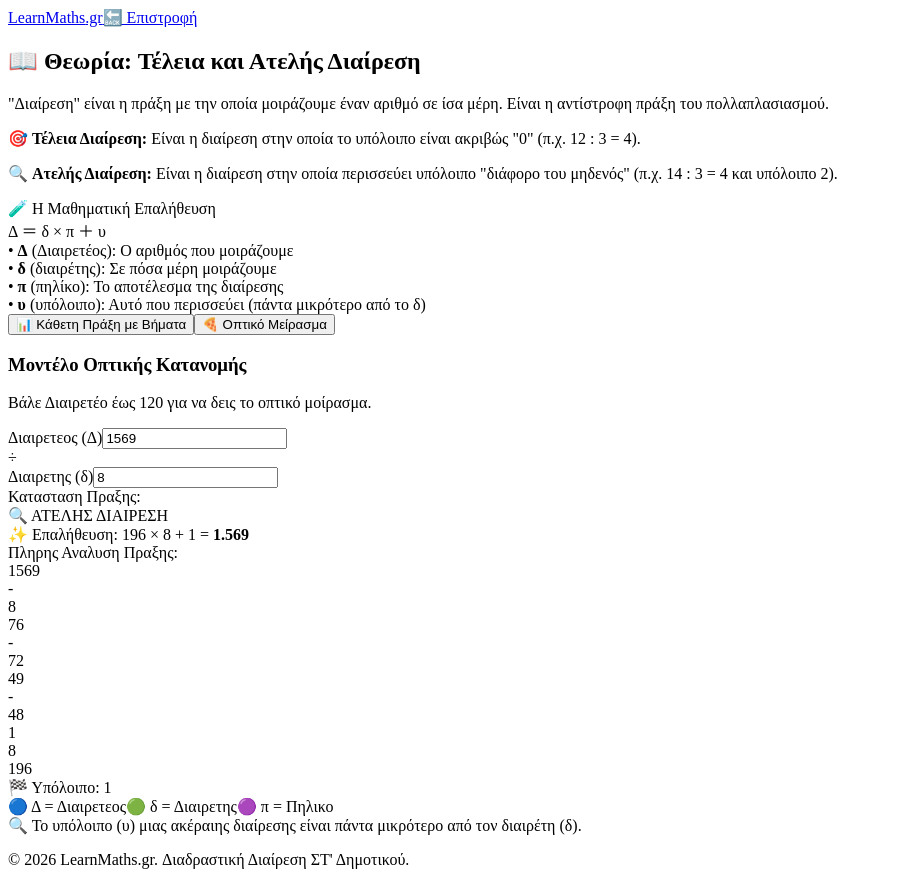
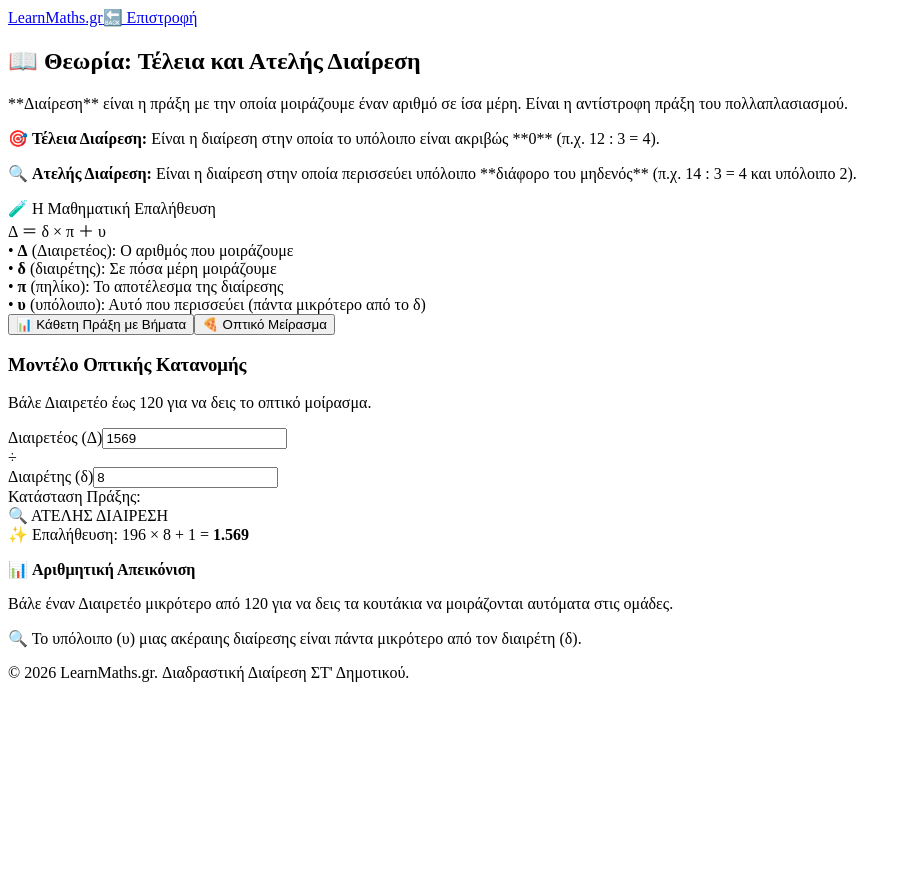
Before and after one commit to gkrimpas-lab/learn-maths-2026, a Next.js app: page /st-dimotikou/8-diairesi in a window 1280 px wide. Both pictures are taken after a click on the button "🍕 Οπτικό Μείρασμα". Shown: the whole page, without its empty margins (0-911 px from the left). After the commit the page ends 800 px from the top, so only its background shows below. Built offline with nearby package versions, Linux system fonts and the light colour scheme.

Commit message:
Update 8-diairesi.js

```diff
--- a/pages/st-dimotikou/8-diairesi.js
+++ b/pages/st-dimotikou/8-diairesi.js
@@ -115,11 +115,11 @@ export default function DiairesiPage() {
                   <span>📖</span> Θεωρία: Τέλεια και Ατελής Διαίρεση
                 </h2>
                 <p className="text-gray-500 text-sm md:text-base leading-relaxed">
-                  "Διαίρεση" είναι η πράξη με την οποία μοιράζουμε έναν αριθμό σε ίσα μέρη. Είναι η αντίστροφη πράξη του πολλαπλασιασμού.
+                  **Διαίρεση** είναι η πράξη με την οποία μοιράζουμε έναν αριθμό σε ίσα μέρη. Είναι η αντίστροφη πράξη του πολλαπλασιασμού.
                 </p>
                 <div className="bg-emerald-50 text-slate-900 p-5 rounded-2xl border border-emerald-100 space-y-2 text-sm md:text-base font-medium">
-                  <p>🎯 <strong>Τέλεια Διαίρεση:</strong> Είναι η διαίρεση στην οποία το υπόλοιπο είναι ακριβώς "0" (π.χ. 12 : 3 = 4).</p>
-                  <p>🔍 <strong>Ατελής Διαίρεση:</strong> Είναι η διαίρεση στην οποία περισσεύει υπόλοιπο "διάφορο του μηδενός" (π.χ. 14 : 3 = 4 και υπόλοιπο 2).</p>
+                  <p>🎯 <strong>Τέλεια Διαίρεση:</strong> Είναι η διαίρεση στην οποία το υπόλοιπο είναι ακριβώς **0** (π.χ. 12 : 3 = 4).</p>
+                  <p>🔍 <strong>Ατελής Διαίρεση:</strong> Είναι η διαίρεση στην οποία περισσεύει υπόλοιπο **διάφορο του μηδενός** (π.χ. 14 : 3 = 4 και υπόλοιπο 2).</p>
                 </div>
               </div>
 
@@ -174,7 +174,7 @@ export default function DiairesiPage() {
 
                   {/* Input Διαιρετέος */}
                   <div className="flex flex-col items-center gap-1 w-full sm:max-w-[160px]">
-                    <span className="text-[10px] font-bold text-slate-400 uppercase">Διαιρετεος (Δ)</span>
+                    <span className="text-[10px] font-bold text-slate-400 uppercase">Διαιρετέος (Δ)</span>
                     <input
                       type="text"
                       value={dividendInput}
@@ -188,7 +188,7 @@ export default function DiairesiPage() {
 
                   {/* Input Διαιρέτης */}
                   <div className="flex flex-col items-center gap-1 w-full sm:max-w-[140px]">
-                    <span className="text-[10px] font-bold text-slate-400 uppercase">Διαιρετης (δ)</span>
+                    <span className="text-[10px] font-bold text-slate-400 uppercase">Διαιρέτης (δ)</span>
                     <input
                       type="text"
                       value={divisorInput}
@@ -200,9 +200,9 @@ export default function DiairesiPage() {
                 </div>
 
                 <div className="bg-white p-3 rounded-xl border shadow-sm text-center flex flex-col gap-1.5 font-sans">
-                  <div className="text-xs font-bold uppercase tracking-wider text-slate-400">Κατασταση Πραξης:</div>
+                  <div className="text-xs font-bold uppercase tracking-wider text-slate-400">Κατάσταση Πράξης:</div>
                   <div className={`text-base font-black px-4 py-1 rounded-full inline-block mx-auto ${isPerfect ? 'bg-emerald-50 text-emerald-600 border border-emerald-200' : 'bg-amber-50 text-amber-600 border border-amber-200'}`}>
-                    {isPerfect ? "🎯 ΤΕΛΕΙΑ ΔΙΑΙΡΕΣΗ" : "🔍 ΑΤΕΛΗΣ ΔΙΑΙΡΕΣΗ"}
+                    {isPerfect ? "🎯 TΕΛΕΙΑ ΔΙΑΙΡΕΣΗ" : "🔍 ΑΤΕΛΗΣ ΔΙΑΙΡΕΣΗ"}
                   </div>
                 </div>
               </div>
@@ -213,24 +213,23 @@ export default function DiairesiPage() {
               </div>
             </div>
 
-            {/* ΔΕΞΙΑ ΠΛΕΥΡΑ: ΠΙΝΑΚΑΣ ΜΕ ΑΠΟΛΥΤΗ ΠΡΟΣΤΑΣΙΑ ΑΠΟΣΤΑΣΗΣ ΓΙΑ ΤΟ ΜΕΙΟΝ (-) */}
+            {/* ΔΕΞΙΑ ΠΛΕΥΡΑ: ΑΝΑΛΥΤΙΚΗ ΚΑΘΕΤΗ ΔΙΑΤΑΞΗ Ή ΟΠΤΙΚΟ ΜΟΙΡΑΣΜΑ */}
             <div className="bg-white p-6 rounded-3xl shadow-sm border border-gray-100 flex flex-col items-center justify-between min-h-[520px] w-full relative overflow-hidden">
               <div className="w-full"></div>
 
+              {activeTab === 'katheti' ? (
+                /* ΑΠΟΛΥΤΑ ΣΤΟΙΧΙΣΜΕΝΟΣ ΠΙΝΑΚΑΣ ΜΕ ΑΠΟΜΟΝΩΜΕΝΟ ΤΟ ΜΕΙΟΝ (-) */
                 <div className="my-auto flex flex-col items-center gap-2 w-full max-w-[360px] px-1">
-                <span className="text-xs font-bold text-slate-500 uppercase tracking-wider mb-2">Πληρης Αναλυση Πραξης:</span>
+                  <span className="text-xs font-bold text-slate-500 uppercase tracking-wider mb-2">Πλήρης Ανάλυση Πράξης:</span>
 
-                <div className="bg-slate-900 text-white p-6 rounded-2xl shadow-xl border-4 border-slate-700 font-mono text-xl md:text-2xl font-black relative min-h-[340px] flex py-8 select-none w-full justify-center">
-
-                  {/* Σχολικό Σχήμα Διαίρεσης (3 Στήλες Flex-Layout) */}
+                  <div className="w-full bg-slate-900 text-white p-6 rounded-2xl shadow-xl border-4 border-slate-700 font-mono text-xl md:text-2xl font-black relative min-h-[340px] flex py-8 select-none w-full justify-center">
                     <div className="flex w-full items-start justify-center">
 
                       {/* ΑΡΙΣΤΕΡΟ ΜΕΡΟΣ: ΔΙAIPETEOΣ & ΚΑΘΕΤΕΣ ΑΦΑΙΡΕΣΕΙΣ */}
                       <div className="flex flex-col items-end pr-4 text-right">
-
-                      {/* 1. Αρχικός Διαιρετέος (με dummy στήλη αριστερά για συμμετρία) */}
+                        {/* Αρχικός Διαιρετέος */}
                         <div className="flex justify-end text-blue-400 font-bold mb-3 h-8 items-center">
-                        <div className="w-6"></div> {/* Χώρος για ευθυγράμμιση με τις κάτω σειρές */}
+                          <div className="w-6"></div>
                           <div className="flex justify-end">
                             {divDigits.map((char, i) => (
                               <span key={i} className="w-5 text-center">{char}</span>
@@ -238,7 +237,7 @@ export default function DiairesiPage() {
                           </div>
                         </div>
 
-                      {/* 2. Δυναμικά Στοιχισμένα Βήματα */}
+                        {/* Σώμα Βημάτων */}
                         <div className="flex flex-col items-end space-y-2 w-full">
                           {schoolSteps.map((step, idx) => {
                             const productDigits = getPaddedDigits(step.product, step.digitIndex);
@@ -246,7 +245,6 @@ export default function DiairesiPage() {
 
                             return (
                               <div key={idx} className="flex flex-col items-end w-full">
-
                                 {/* Σειρά Αφαίρεσης: Καθαρή 2-column διάταξη (Μείον + Ψηφία) */}
                                 <div className="flex items-center justify-end w-full h-7">
                                   <span className="w-6 text-left text-red-500 font-semibold text-base md:text-lg select-none">-</span>
@@ -259,7 +257,7 @@ export default function DiairesiPage() {
 
                                 {/* Οριζόντια Γραμμή Αφαίρεσης */}
                                 <div className="w-full flex justify-end h-[2px] my-1">
-                                <div className="w-6"></div> {/* bypass τη στήλη του μείον */}
+                                  <div className="w-6"></div>
                                   <div className="flex justify-end">
                                     {productDigits.map((char, i) => (
                                       <div key={i} className={`w-5 h-full ${char !== '' ? 'bg-slate-700' : ''}`}></div>
@@ -267,9 +265,9 @@ export default function DiairesiPage() {
                                   </div>
                                 </div>
 
-                              {/* Σειρά Αποτελέσματος / Επόμενου Αριθμού Εργασίας */}
+                                {/* Σειρά Αποτελέσματος / Επόμενου Αριθμού */}
                                 <div className="flex justify-end w-full h-7 items-center">
-                                <div className="w-6"></div> {/* bypass τη στήλη του μείον */}
+                                  <div className="w-6"></div>
                                   <div className="flex justify-end text-slate-300 font-extrabold">
                                     {idx === schoolSteps.length - 1 ? (
                                       remainderDigits.map((char, i) => (
@@ -282,7 +280,6 @@ export default function DiairesiPage() {
                                     )}
                                   </div>
                                 </div>
-
                               </div>
                             );
                           })}
@@ -313,16 +310,55 @@ export default function DiairesiPage() {
                           🏁 Υπόλοιπο: {r}
                         </div>
                       </div>
-
                     </div>
                   </div>
 
                   <div className="flex justify-between w-full text-[10px] font-bold text-slate-400 border-t pt-2 uppercase px-1 tracking-tight mt-1">
-                  <span>🔵 Δ = Διαιρετεος</span>
-                  <span>🟢 δ = Διαιρετης</span>
-                  <span>🟣 π = Πηλικο</span>
+                    <span>🔵 Δ = Διαιρετέος</span>
+                    <span>🟢 δ = Διαιρέτης</span>
+                    <span>🟣 π = Πηλίκο</span>
                   </div>
                 </div>
+              ) : (
+                /* ΟΠΤΙΚΟ ΜΟΙΡΑΣΜΑ ΣΕ ΟΜΑΔΕΣ (ΕΠΑΝΗΛΘΕ ΠΛΗΡΩΣ) */
+                <div className="my-auto flex flex-col items-center gap-4 w-full px-2 text-center">
+                  {D <= LIMITS.MAX_VISUAL_BOXES && D > 0 && d > 0 ? (
+                    <div className="flex flex-col items-center gap-4 w-full">
+                      <span className="text-xs font-bold text-slate-500 uppercase tracking-wider">Μοίρασμα σε {Math.floor(d)} ίσες ομάδες:</span>
+
+                      <div className="flex flex-wrap gap-2 justify-center max-h-[260px] overflow-y-auto p-2 border rounded-xl bg-slate-50 w-full shadow-inner">
+                        {[...Array(Math.min(Math.floor(d), 30))].map((_, groupIdx) => (
+                          <div key={groupIdx} className="bg-white border-2 border-emerald-300 p-2 rounded-xl flex flex-wrap gap-1 items-center justify-center min-w-[50px] min-h-[50px]">
+                            {/* Τετραγωνάκια ανά ομάδα */}
+                            {[...Array(q)].map((_, boxIdx) => (
+                              <div key={boxIdx} className="w-3 h-3 bg-blue-500 rounded-sm" />
+                            ))}
+                          </div>
+                        ))}
+                      </div>
+
+                      {/* Υπόλοιπο που περίσσεψε */}
+                      {r > 0 && (
+                        <div className="flex flex-col items-center gap-1.5 mt-1 animate-pulse">
+                          <span className="text-xs font-bold text-rose-500 uppercase tracking-wide">📦 Περίσσεψαν (Υπόλοιπο):</span>
+                          <div className="flex gap-1 bg-rose-50 border border-rose-200 p-2 rounded-lg">
+                            {[...Array(r)].map((_, i) => (
+                              <div key={i} className="w-3 h-3 bg-rose-500 rounded-sm" />
+                            ))}
+                          </div>
+                        </div>
+                      )}
+                    </div>
+                  ) : (
+                    <div className="bg-slate-50 border border-slate-100 p-6 rounded-2xl max-w-xs mx-auto text-slate-500 text-sm font-medium space-y-2 shadow-inner">
+                      <p>📊 <strong>Αριθμητική Απεικόνιση</strong></p>
+                      <p className="text-xs text-slate-400 leading-relaxed">
+                        Βάλε έναν Διαιρετέο μικρότερο από {LIMITS.MAX_VISUAL_BOXES} για να δεις τα κουτάκια να μοιράζονται αυτόματα στις ομάδες.
+                      </p>
+                    </div>
+                  )}
+                </div>
+              )}
 
               <div className="w-full flex justify-center text-xs font-bold text-slate-400 pt-4 border-t border-gray-50 mt-auto text-center">
                 <span>🔍 Το υπόλοιπο (υ) μιας ακέραιης διαίρεσης είναι πάντα μικρότερο από τον διαιρέτη (δ).</span>
```
Lines whose indentation alone changed are shown as unchanged.
